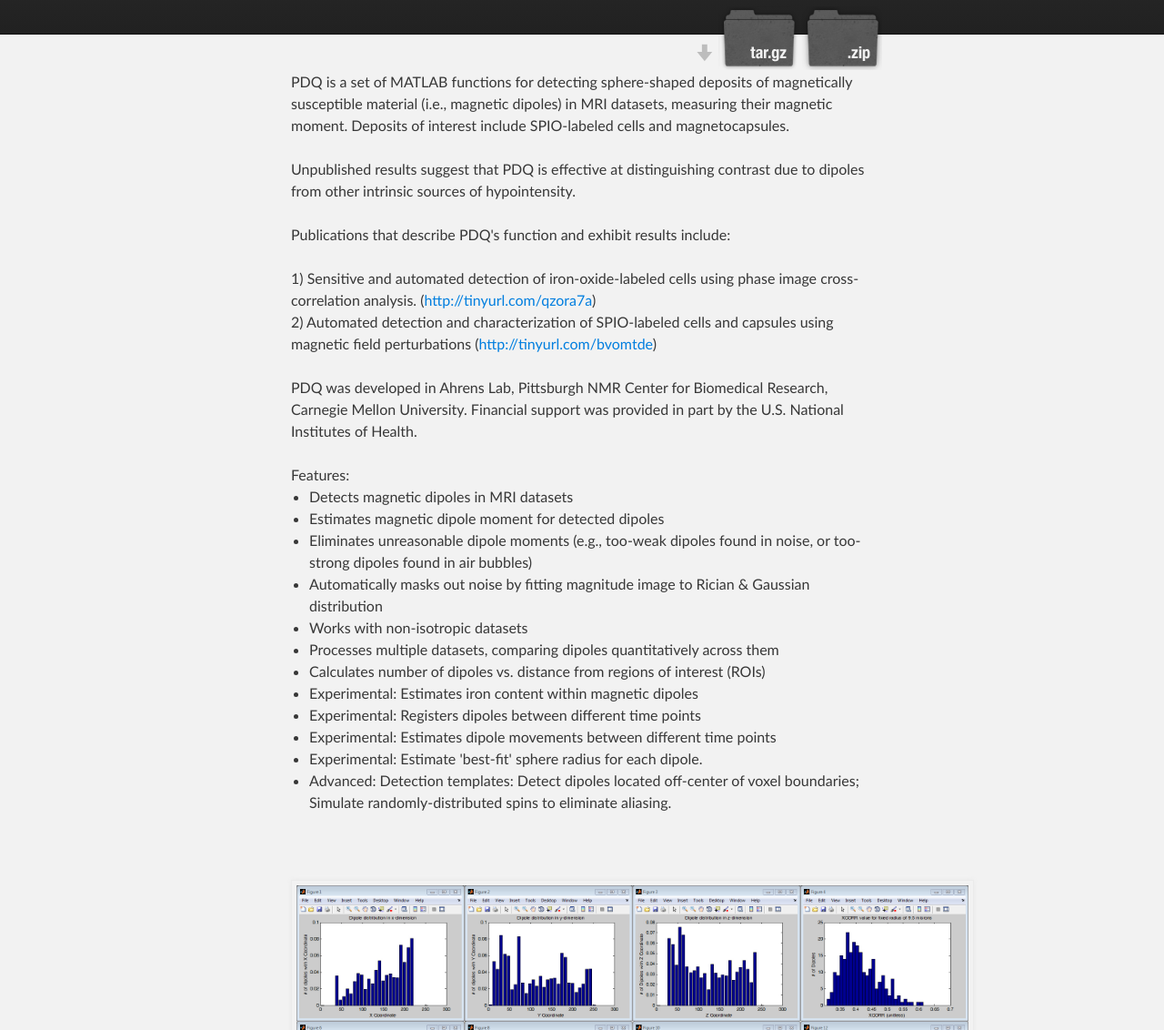
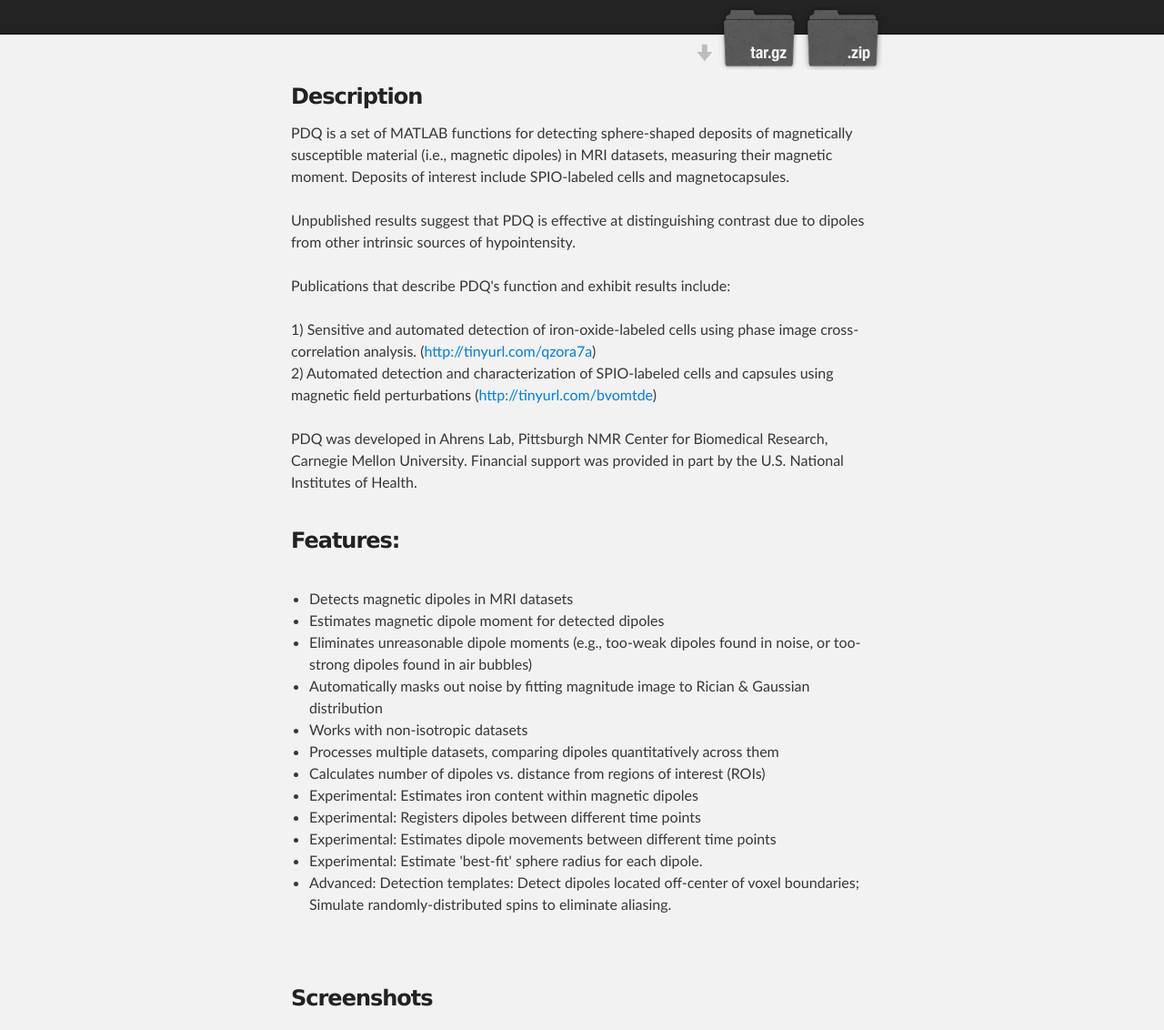
Before and after one commit to parkermills/MRI-PDQ, a plain HTML site: page index.html in a window 1280 px wide. Shown: the part 208-1340 px from the top of the page at 91% size. Drawn offline with Linux system fonts and the light colour scheme.

Commit message:
updated to add headings

```diff
--- a/index.html
+++ b/index.html
@@ -32,6 +32,7 @@
     <div id="main_content_wrap" class="outer">
       <section id="main_content" class="inner">
 
+<h3>Description</h3>
 
 PDQ is a set of MATLAB functions for detecting sphere-shaped deposits of magnetically susceptible material (i.e., magnetic dipoles) in MRI datasets, measuring their magnetic moment. Deposits of interest include SPIO-labeled cells and magnetocapsules.
 <br /><br />
@@ -45,7 +46,7 @@
 <br /><br />
 PDQ was developed in Ahrens Lab, Pittsburgh NMR Center for Biomedical Research, Carnegie Mellon University. Financial support was provided in part by the U.S. National Institutes of Health.
 <br /><br />
-Features:
+<h3>Features:</h3>
 <br />
 <ul>
 <li>Detects magnetic dipoles in MRI datasets</li>
@@ -62,6 +63,7 @@
 <li>Advanced: Detection templates: Detect dipoles located off-center of voxel boundaries; Simulate randomly-distributed spins to eliminate aliasing.</li>
 </ul>
 <br /><br />
+<h3>Screenshots</h3>
 <img src="images/PDQ_typical_result.jpg">
 <br />
 Screenshot of MRI-PDQ software after analyzing sample to lcoate SPIO-labeled cells.
```
